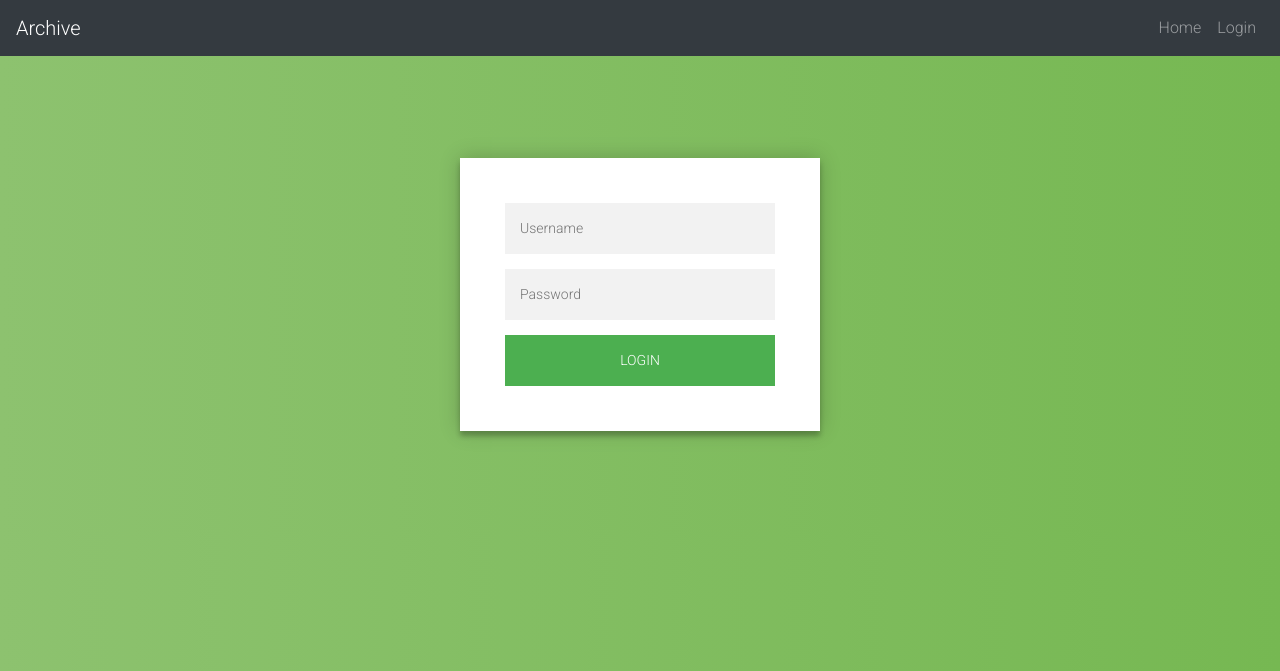
After one commit to mauriballes/archive, a Flask app: page /login in a window 1280 px wide. The commit adds this page. Shown: the top 671 px of the page. Run offline with Flask 2, Linux system fonts and the light colour scheme; some libraries are stand-ins or nearby versions.

Commit message:
Add Login and User

```diff
--- a/src/__init__.py
+++ b/src/__init__.py
@@ -0,0 +1 @@
+import os, sys;sys.path.append(os.path.dirname(os.path.realpath(__file__)))
--- a/src/app.py
+++ b/src/app.py
@@ -1,10 +1,19 @@
-from flask import Flask, render_template
+import functools
+import os
 
-from .models import database, Video
+from flask import Flask, render_template, request, g, session, redirect, url_for, flash
+from playhouse.shortcuts import model_to_dict
+from werkzeug.security import check_password_hash
+
+from .models import database, User, Video
 
 app = Flask(__name__)
+app.secret_key = os.getenv('SECRET_KEY', 'my-secret-key')
 
-# Middlewares
+
+"""
+Middlewares
+"""
 @app.before_request
 def before_request():
     database.connect()
@@ -14,7 +23,54 @@ def after_request(response):
     database.close()
     return response
 
-# Request
-@app.route('/')
+def login_required(f):
+    @functools.wraps(f)
+    def inner(*args, **kwargs):
+        if not session.get('user'):
+            return redirect(url_for('login'))
+        return f(*args, **kwargs)
+    return inner
+
+
+"""
+Auth
+"""
+@app.route('/login', methods=['GET', 'POST'])
+def login():
+    if session.get('user'):
+        return redirect(url_for('index'))
+
+    if request.method == 'POST':
+        username = request.form['username']
+        password = request.form['password']
+
+        user = User.select().where(User.username == username).first()
+        error = None
+
+        if user is None:
+            error = "Incorrect username."
+        elif not check_password_hash(user.password, password):
+            error = "Incorrect password."
+
+        if error is None:
+            session.clear()
+            session['user'] = model_to_dict(user)
+            return redirect(url_for('index'))
+
+        flash(error)
+
+    return render_template('login.html')
+
+@app.route('/logout', methods=['GET'])
+def logout():
+    session.clear()
+    return redirect(url_for('index'))
+
+
+"""
+Routes
+"""
+@app.route('/', methods=['GET'])
+@login_required
 def index():
     return render_template('index.html')
--- /dev/null
+++ b/src/static/base.css
@@ -0,0 +1,12 @@
+@import url(https://fonts.googleapis.com/css?family=Roboto:300);
+
+body {
+  background: #76b852; /* fallback for old browsers */
+  background: -webkit-linear-gradient(right, #76b852, #8dc26f);
+  background: -moz-linear-gradient(right, #76b852, #8dc26f);
+  background: -o-linear-gradient(right, #76b852, #8dc26f);
+  background: linear-gradient(to left, #76b852, #8dc26f);
+  font-family: "Roboto", sans-serif;
+  -webkit-font-smoothing: antialiased;
+  -moz-osx-font-smoothing: grayscale;
+}
--- /dev/null
+++ b/src/static/login.css
@@ -0,0 +1,94 @@
+.login-page {
+  width: 360px;
+  padding: 8% 0 0;
+  margin: auto;
+}
+.form {
+  position: relative;
+  z-index: 1;
+  background: #ffffff;
+  max-width: 360px;
+  margin: 0 auto 100px;
+  padding: 45px;
+  text-align: center;
+  box-shadow: 0 0 20px 0 rgba(0, 0, 0, 0.2), 0 5px 5px 0 rgba(0, 0, 0, 0.24);
+}
+.form input {
+  font-family: "Roboto", sans-serif;
+  outline: 0;
+  background: #f2f2f2;
+  width: 100%;
+  border: 0;
+  margin: 0 0 15px;
+  padding: 15px;
+  box-sizing: border-box;
+  font-size: 14px;
+}
+.form button {
+  font-family: "Roboto", sans-serif;
+  text-transform: uppercase;
+  outline: 0;
+  background: #4caf50;
+  width: 100%;
+  border: 0;
+  padding: 15px;
+  color: #ffffff;
+  font-size: 14px;
+  -webkit-transition: all 0.3 ease;
+  transition: all 0.3 ease;
+  cursor: pointer;
+}
+.form button:hover,
+.form button:active,
+.form button:focus {
+  background: #43a047;
+}
+.form .message {
+  margin: 15px 0 0;
+  color: #b3b3b3;
+  font-size: 12px;
+}
+.form .message a {
+  color: #4caf50;
+  text-decoration: none;
+}
+.form .register-form {
+  display: none;
+}
+.container {
+  position: relative;
+  z-index: 1;
+  max-width: 300px;
+  margin: 0 auto;
+}
+.container:before,
+.container:after {
+  content: "";
+  display: block;
+  clear: both;
+}
+.container .info {
+  margin: 50px auto;
+  text-align: center;
+}
+.container .info h1 {
+  margin: 0 0 15px;
+  padding: 0;
+  font-size: 36px;
+  font-weight: 300;
+  color: #1a1a1a;
+}
+.container .info span {
+  color: #4d4d4d;
+  font-size: 12px;
+}
+.container .info span a {
+  color: #000000;
+  text-decoration: none;
+}
+.container .info span .fa {
+  color: #ef3b3a;
+}
+.error-message {
+  color: #ef3b3a;
+}
--- a/src/templates/base.html
+++ b/src/templates/base.html
@@ -7,10 +7,37 @@
 
     <!-- Bootstrap CSS -->
     <link rel="stylesheet" href="https://stackpath.bootstrapcdn.com/bootstrap/4.4.1/css/bootstrap.min.css" integrity="sha384-Vkoo8x4CGsO3+Hhxv8T/Q5PaXtkKtu6ug5TOeNV6gBiFeWPGFN9MuhOf23Q9Ifjh" crossorigin="anonymous">
+    <link rel="stylesheet" href="{{ url_for('static', filename='base.css') }}" />
 
+    <!-- Title -->
     <title>{% block title %}Archive{% endblock %}</title>
+
+    <!-- Styles -->
+    {% block styles %}{% endblock %}
   </head>
   <body>
+    <nav class="navbar navbar-expand-lg navbar-dark bg-dark">
+      <a class="navbar-brand" href="{{ url_for('index') }}">Archive</a>
+      <button class="navbar-toggler" type="button" data-toggle="collapse" data-target="#navbarNav" aria-controls="navbarNav" aria-expanded="false" aria-label="Toggle navigation">
+        <span class="navbar-toggler-icon"></span>
+      </button>
+      <div class="collapse navbar-collapse" id="navbarNav">
+        <ul class="navbar-nav ml-auto">
+          <li class="nav-item">
+            <a class="nav-link" href="{{ url_for('index') }}">Home</a>
+          </li>
+          {% if session.get('user') %}
+            <li class="nav-item">
+              <a class="nav-link" href="{{ url_for('logout') }}">{{"Logout (%s)" % session.get('user').get('username')}}</a>
+            </li>
+          {% else %}
+            <li class="nav-item">
+              <a class="nav-link" href="{{ url_for('login') }}">Login</a>
+            </li>
+          {% endif %}
+        </ul>
+      </div>
+    </nav>
     {% block content %}{% endblock %}
 
     <!-- Optional JavaScript -->
--- /dev/null
+++ b/src/templates/login.html
@@ -0,0 +1,22 @@
+{% extends 'base.html' %}
+{% block styles %}
+<link rel="stylesheet" href="{{ url_for('static', filename='login.css') }}" />
+{% endblock %}
+{% block content %}
+<div class="login-page">
+  <div class="form">
+    <form class="login-form" method="POST">
+      <input type="text" name="username" placeholder="Username" required />
+      <input type="password" name="password" placeholder="Password" required />
+      {% with messages = get_flashed_messages() %}
+        {% if messages %}
+          {% for message in messages %}
+            <p class="error-message">{{ message }}</p>
+          {% endfor %}
+        {% endif %}
+      {% endwith %}
+      <button>Login</button>
+    </form>
+  </div>
+</div>
+{% endblock %}
```
